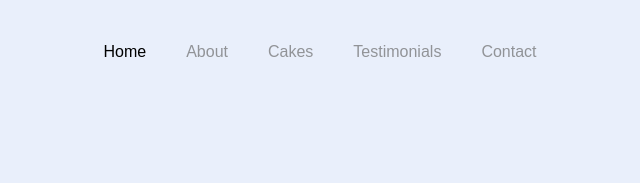
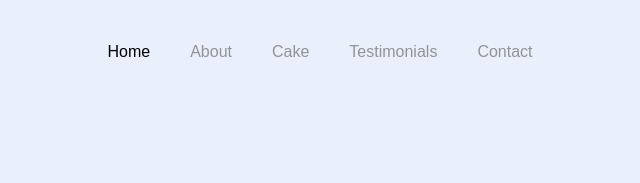
Before and after one commit to calixtofrancismantalii/CAKE-SHOP, a plain HTML site: page index.html in a window 1280 px wide. Shown: the part 169-352 px from the top of the page, 320-960 px from the left. Drawn offline with Linux system fonts and the light colour scheme.

Commit message:
remove letter s in cakes

```diff
--- a/index.html
+++ b/index.html
@@ -24,7 +24,7 @@
                         <ul>
                             <li><a href="#" class="active">Home</a></li>
                             <li><a href="#">About</a></li>
-                            <li><a href="#">Cakes</a></li>
+                            <li><a href="#">Cake</a></li>
                             <li><a href="#">Testimonials</a></li>
                             <li><a href="#">Contact</a></li>
                         </ul>
```
